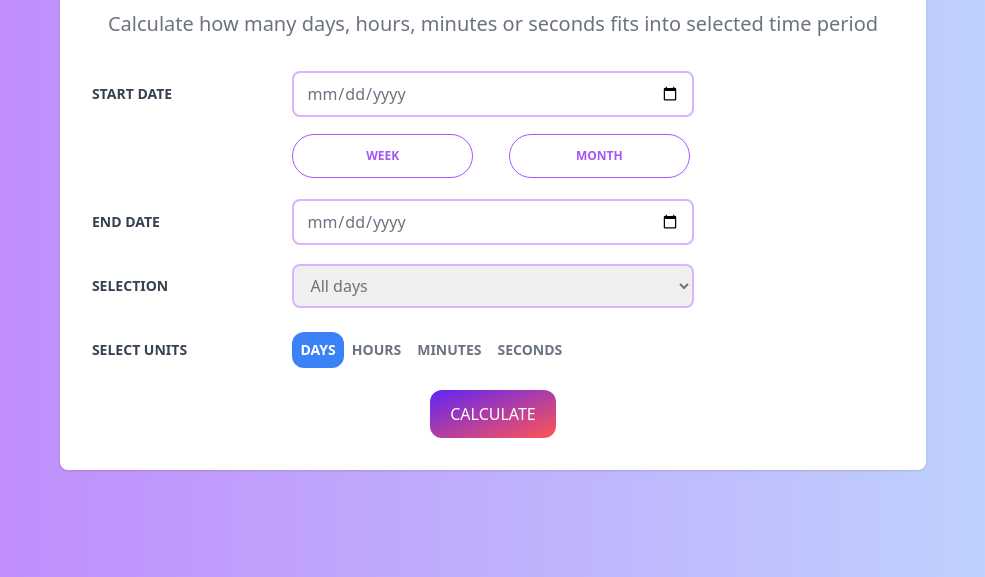
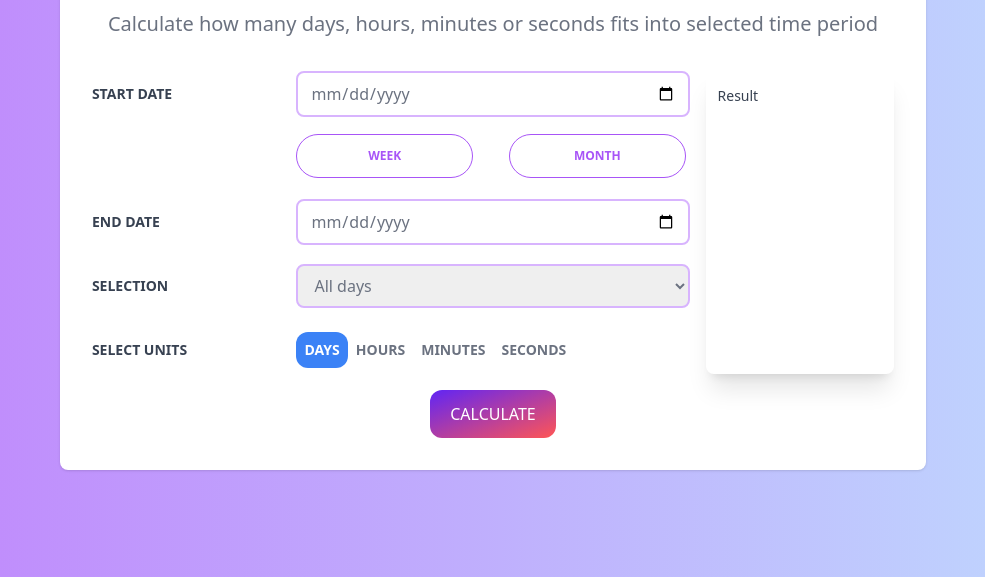
Before and after one commit to rieznik/time-span-calculator, a website: page index.html in a window 1280 px wide. Shown: the part 223-800 px from the top of the page, without its empty margins (147-1132 px from the left). Drawn offline with Linux system fonts and the light colour scheme.

Commit message:
add result section

```diff
--- a/index.html
+++ b/index.html
@@ -9,9 +9,7 @@
   </head>
   <body>
     <div class="bg-gradient-to-r from-purple-400 to-blue-200">
-      <div
-        class="w-11/12 m-auto py-12 min-h-screen flex items-center justify-center"
-      >
+      <div class="py-12 min-h-screen flex items-center justify-center">
         <div class="bg-white shadow overflow-hidden sm:rounded-lg pb-8">
           <div class="border-t border-gray-200 text-center pt-8">
             <h1 class="text-6xl font-bold text-purple-400">
@@ -22,7 +20,7 @@
               selected time period
             </p>
           </div>
-          <form class="grid grid-cols-4 grid-rows-6 mx-8 gap-y-4">
+          <form class="grid grid-cols-4 grid-rows-6 mx-8 gap-4">
             <!-- LABELS -->
             <div
               class="col-start-1 col-span-1 row-start-1 row-span-1 flex items-center"
@@ -172,6 +170,16 @@
                 Calculate
               </button>
             </div>
+
+            <div
+              class="col-start-4 col-span-1 row-start-1 row-span-5 sm:rounded-lg shadow-xl"
+            >
+              <div
+                class="flex flex-col justify-center rounded-2xl bg-white bg-clip-border px-3 py-4 shadow-3xl"
+              >
+                <p class="text-sm text-gray-700">Result</p>
+              </div>
+            </div>
           </form>
         </div>
       </div>
```
Also changed, not shown: css/output.css.
